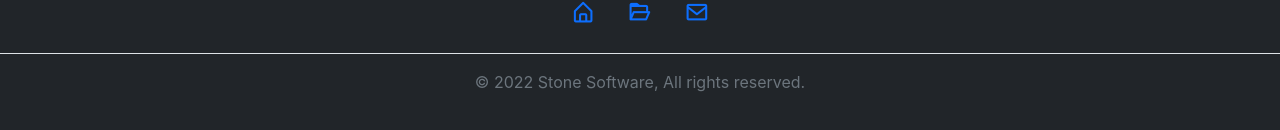
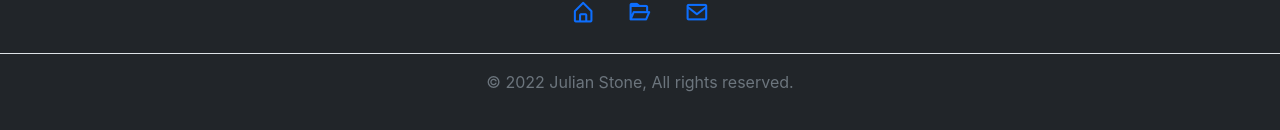
Before and after one commit to CodeNameJuJu/Profile, a React (Create React App) app: page /contact in a window 1280 px wide. Shown: the part 1018-1148 px from the top of the page. Built offline with nearby package versions, Linux system fonts and the light colour scheme.

Commit message:
footer update

```diff
--- a/src/components/Footer.jsx
+++ b/src/components/Footer.jsx
@@ -72,7 +72,7 @@
         </Link>
       </li>
     </ul>
-    <p class="text-center text-muted">© 2022 Stone Software, All rights reserved.</p>
+    <p class="text-center text-muted">© 2022 Julian Stone, All rights reserved.</p>
   </footer>
   );
 }
```
